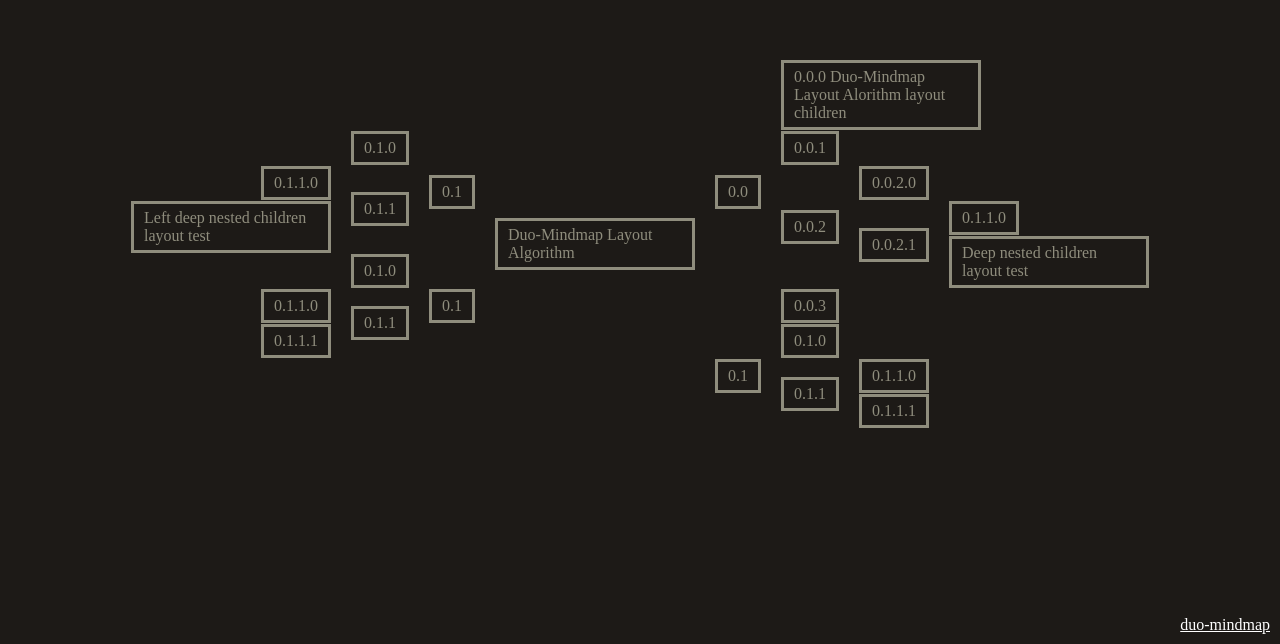
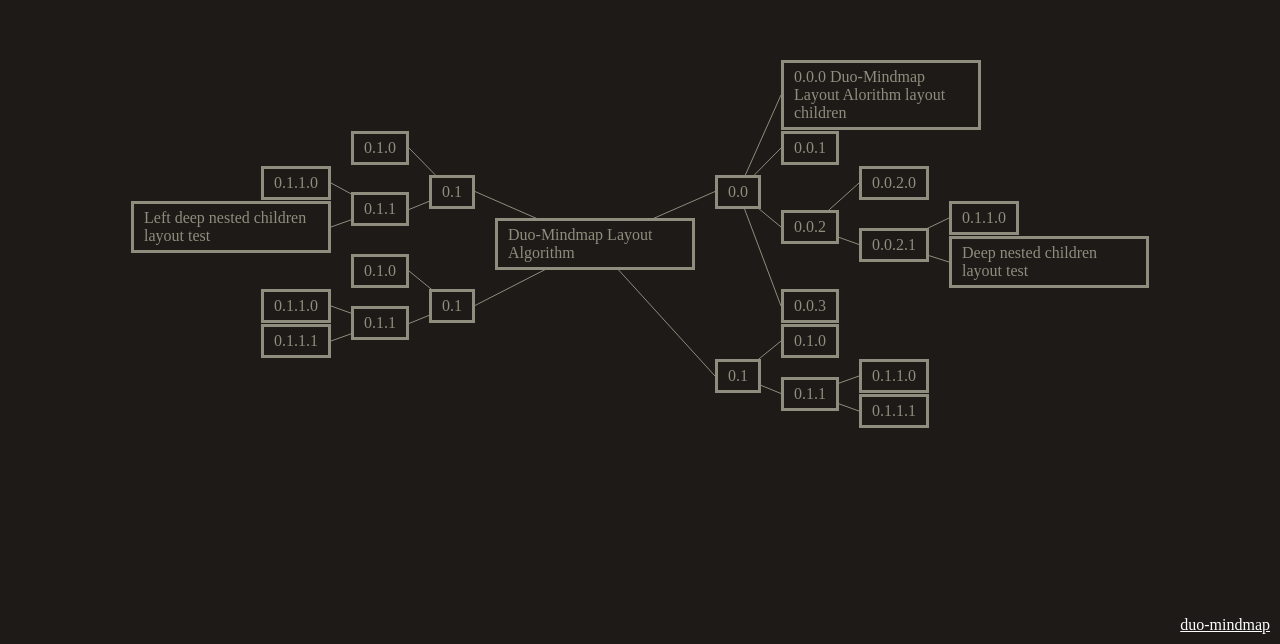
Before and after one commit to MichaelDuo/DuoMind, a website built with webpack: page src/assets/index.html in a window 1280 px wide. Shown: the part 156-800 px from the top of the page. Built offline with nearby package versions, Linux system fonts and the light colour scheme.

Commit message:
draw connections

```diff
--- a/src/layout/layout-map.ts
+++ b/src/layout/layout-map.ts
@@ -4,11 +4,7 @@ import Layout from './layout';
 class MapLayout extends Layout {
 	update(root: Topic) {
 		this.layoutRoot(root);
-
-		// setTimeout(() => this.layoutRoot(root), 0);
-		// this.layoutRoot(root);
-		// this.layoutRoot(root);
-		// this.drawConnections(root);
+		this.drawConnections(root);
 	}
 
 	layoutRoot(root: Topic) {
@@ -43,7 +39,6 @@ class MapLayout extends Layout {
 		}
 
 		const topicBox = root.getBox();
-		console.log(topicBox);
 		// debugger;
 		// calculate bbox
 		const bboxWidth =
--- a/src/layout/layout.ts
+++ b/src/layout/layout.ts
@@ -1,5 +1,24 @@
 import Topic from 'topic';
 import MindMap from 'mindmap';
+
+/**
+      Topic Container, canvas
++-----------+---------------------+
+|           |                     |
++--------+  |                     |
+|  Topic |  | Children Container  |
++--------+  |                     |
+|           |                     |
++-----------+---------------------+
+ */
+
+export interface LayoutAble {
+	getContainer(): HTMLElement;
+	getTopic(): HTMLElement;
+	getChildrenContainer(): HTMLElement;
+	getCanvas(): HTMLElement;
+	getViewPort(): HTMLElement;
+}
 
 class Layout {
 	protected bBoxes: {
@@ -26,13 +45,6 @@ class Layout {
 
 	layoutRoot(topic: Topic, pos: number[]) {
 		throw new Error('"layoutRoot" method should implement in subclass');
-	}
-
-	getMapRect() {
-		let root = this.mindmap.root;
-		// get root BBox
-		// get root postion
-		// return [width, height]
 	}
 
 	// @return: bounding box of layouted topic
@@ -113,23 +125,51 @@ class Layout {
 		let bbox = this.bBoxes[topic.id];
 		topic.canvas.width = bbox[0];
 		topic.canvas.height = bbox[1];
-		// topic.canvas.x =
+		topic.canvas.style.left = '0px';
+		topic.canvas.style.top = '0px';
 	}
 
 	drawConnections(topic: Topic) {
 		this.anchorCanvas(topic);
 		const ctx = topic.canvas.getContext('2d');
-		console.log(ctx);
+
 		if (!ctx) {
 			console.error('Can not get context');
 			return;
 		}
-		ctx.strokeStyle = 'rgb(0,200,0)';
+		ctx.strokeStyle = 'rgba(143, 141, 125, 1)';
+
+		const canvasRect = topic.canvas.getBoundingClientRect();
+		const topicRect = topic.topicEl.getBoundingClientRect();
+
+		const topicPos = [
+			topicRect.left - canvasRect.left + topic.topicEl.offsetWidth / 2,
+			topicRect.top - canvasRect.top + topic.topicEl.offsetHeight / 2,
+		];
 
 		for (let child of topic.children) {
+			this.drawConnections(child);
+			const childRect = child.topicEl.getBoundingClientRect();
+
+			const childPos = [
+				childRect.left - canvasRect.left,
+				childRect.top - canvasRect.top + child.topicEl.offsetHeight / 2,
+			];
+
 			ctx.beginPath();
-			ctx.moveTo(0, 0);
-			ctx.lineTo(100, 150);
+
+			if (childPos[0] > topicPos[0]) {
+				// right
+				ctx.moveTo(topicPos[0], topicPos[1]); // topic center
+				ctx.lineTo(childPos[0], childPos[1]); // child center
+			} else {
+				// left
+				ctx.moveTo(topicPos[0], topicPos[1]); // topic center
+				ctx.lineTo(
+					childPos[0] + child.topicEl.offsetWidth,
+					childPos[1]
+				); // child center
+			}
 			ctx.stroke();
 		}
 	}
--- a/src/mindmap.ts
+++ b/src/mindmap.ts
@@ -19,7 +19,7 @@ class MindMap extends MindMapI {
 		super(data);
 		this.root = Topic.fromJSON(data);
 		this.layout = new MapLayout(this);
-		// this.root.mount(this);
+		// this.eventBus = new eventBus(this);
 	}
 
 	update() {
@@ -32,8 +32,6 @@ class MindMap extends MindMapI {
 	render() {
 		// should only be called once
 		// Get dom of it's children, and append to board
-
-		// Listen to events
 		this.dom = document.createElement('div');
 		this.dom.classList.add('mindmap');
 		this.board = document.createElement('div');
@@ -44,30 +42,27 @@ class MindMap extends MindMapI {
 			this.dom.appendChild(e);
 		}
 		this.board.appendChild(this.root.render());
-		// render children
+
+		// this.dom.addEventListener('click', (e) => {
+		// 	console.log(e);
+		// });
 		return this.dom;
 	}
 
 	mount(port: HTMLElement) {
-		port.appendChild(this.render());
-		// this.lifecycle.emit("mounted")
-		// setTimeout(() => {
-		// 	this.layout.update(this.root);
-		// 	setTimeout(() => {
-		// 		this.layout.update(this.root);
-		// 		this.layout.centerMap();
-		// 	}, 1000);
-		// 	this.layout.centerMap();
-		// }, 1000);
+		const rendered = this.render();
+		// TODO: attach event
 
+		// mount
+		port.appendChild(rendered);
+
+		// TODO: emit mount event
+
+		// layout map
 		this.layout.update(this.root);
+
+		// position map
 		this.layout.centerMap();
-
-		/**
-		 * const rendered = this.renderer.render(this)
-		 * port.appendChild(rendered)
-		 * this.layout.update(this)
-		 */
 	}
 }
 
--- a/src/topic/styles/topic.css
+++ b/src/topic/styles/topic.css
@@ -6,9 +6,11 @@
 	position: absolute;
 	color: #8f8d7d;
 	border: 3px solid #8f8d7d;
+	background-color: #1d1a17;
 	padding: 5px 10px;
 	max-width: 200px;
 	cursor: pointer;
+	z-index: 9;
 }
 
 .topic:hover {
--- a/src/topic/topic.ts
+++ b/src/topic/topic.ts
@@ -1,5 +1,6 @@
 import {v4 as uuidv4} from 'uuid';
 import MindMap from 'mindmap';
+
 interface TopicData {
 	id?: string;
 	title: string;
```
Also changed, not shown: src/dragndrop/index.ts (added), src/events/index.ts (added), src/selection/index.ts (added).
